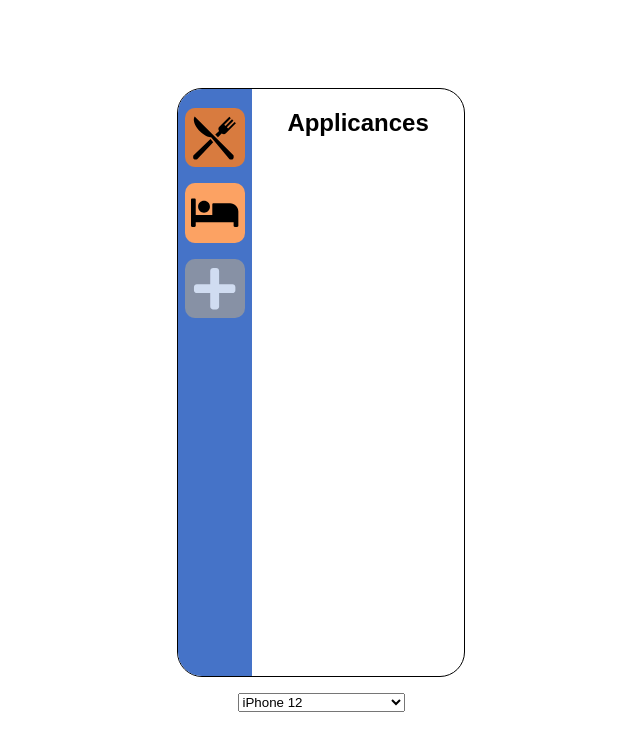
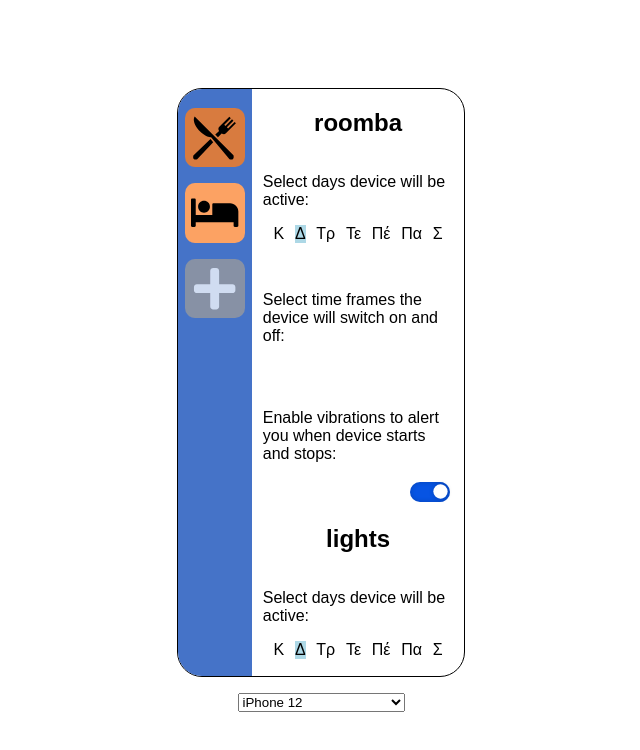
Before and after one commit to JonathanHYYan/Arduino-App-Mobile-Display, a React (Create React App) app: page /main in a window 1280 px wide. Both pictures are taken after a click on the icon 753 px from the left and 181 px from the top of the page. Shown: the top 750 px of the page, without its empty margins (319-959 px from the left). Built offline with nearby package versions, Linux system fonts and the light colour scheme.

Commit message:
[SDCWA-30] Added Settings render based on database

```diff
--- a/src/Assets/data.js
+++ b/src/Assets/data.js
@@ -5,14 +5,24 @@ export const data = [
       names: ["roomba", "lights"],
       boolean: [true, false],
     },
-    settings: {
+    settings: [
+      {
         days: [false, true, false, false, false, false, false],
         times: [
           { startHr: 9, startMin: 0, endHr: 11, endMin: 0 },
           { startHr: 18, startMin: 20, endHr: 19, endMin: 30 },
         ],
-      vibrate: false
+        vibrate: true,
       },
+      {
+        days: [false, true, false, false, false, false, false],
+        times: [
+          { startHr: 9, startMin: 0, endHr: 11, endMin: 0 },
+          { startHr: 18, startMin: 20, endHr: 19, endMin: 30 },
+        ],
+        vibrate: false,
+      },
+    ],
   },
   {
     room: "bed",
@@ -20,13 +30,23 @@ export const data = [
       names: ["test11", "test22"],
       boolean: [false, true],
     },
-    settings: {
+    settings: [
+      {
+        days: [false, true, false, false, false, false, false],
+        times: [
+          { startHr: 9, startMin: 0, endHr: 11, endMin: 0 },
+          { startHr: 18, startMin: 20, endHr: 19, endMin: 30 },
+        ],
+        vibrate: false,
+      },
+      {
         days: [false, true, false, true, false, true, false],
         times: [
           { startHr: 2, startMin: 0, endHr: 4, endMin: 0 },
           { startHr: 18, startMin: 8, endHr: 19, endMin: 7 },
         ],
-      vibrate: true
+        vibrate: true,
       },
+    ],
   },
 ];
--- a/src/Components/Appliance/ApplianceControls.js
+++ b/src/Components/Appliance/ApplianceControls.js
@@ -6,47 +6,97 @@ import {
   Gear,
   Settings,
   IconGrid,
+  Week,
+  Times,
+  SettingsControl,
+  Alert,
 } from "./ApplianceControlsStyles";
 import Toggle from "../Utlity/Toggle";
 import NewIcon from "./NewIcon";
+import { useState } from "react";
+import DayIcons from "../Utlity/DayIcons";
 
-const ApplianceControls = ({ rooms, state, newRooms, viewSettings, setViewSettings }) => {
-  const appliances = rooms.map((obj) => {
-    const controls = obj.appliance.names.map((name, index) => {
+const ApplianceControls = ({
+  rooms,
+  state,
+  newRooms,
+  settingToggle,
+  setSettingToggle,
+}) => {
+  const [settingDisplay, setSettingDisplay] = useState({
+    name: null,
+    index: null,
+  });
+
+  // Variable holding setting jsx render props.rooms if settings is avaibable
+  const configure = rooms.map((room) => {
+    const controls = room.settings?.map((setting, index) => {
       return (
-        <Appliance key={index} selected={state[index]}>
-          <p>{name}</p>
-          <Settings>
-            <Toggle state={obj.appliance.boolean[index]} />
-            <Gear onClick={()=>setViewSettings(true)}/>
-          </Settings>
-        </Appliance>
+        <>
+          <h2>{room.appliance.names[index]}</h2>
+          <SettingsControl key={index} selected={true}>
+            <p>Select days device will be active: </p>
+            <Week>
+              <DayIcons days={setting.days} />
+            </Week>
+            <Times>
+              <p>Select time frames the device will switch on and off: </p>
+            </Times>
+            <Alert>
+              <p>
+                Enable vibrations to alert you when device starts and stops:
+              </p>
+              <Toggle state={setting.vibrate} />
+            </Alert>
+          </SettingsControl>
+        </>
       );
     });
     return <>{controls}</>;
   });
 
+  // Variable holiding appliances currently registered to the device rendered from props.rooms
+  const appliances = rooms.map((room) => {
+    const controls = room.appliance.names.map((name, index) => {
+      return (
+        <>
+          <Appliance key={index} selected={state[index]}>
+            <p>{name}</p>
+            <Settings>
+              <Toggle state={room.appliance.boolean[index]} />
+              <Gear onClick={() => updateSettings(name, index)} />
+            </Settings>
+          </Appliance>
+        </>
+      );
+    });
+    return <>{controls}</>;
+  });
+
+  const updateSettings = (name, index) => {
+    setSettingToggle(!settingToggle);
+    setSettingDisplay(name, index);
+  };
+
   const updateRooms = (room) => {
     newRooms(room);
-    setViewSettings(false);
+    setSettingToggle(false);
   };
-
 
   return (
     <Appliances>
-      <h2>Applicances</h2>
-      {!viewSettings && appliances}
+      {!settingToggle ? <h2>Applicances</h2> : configure}
+      {!settingToggle && appliances}
       {state.includes(null) && (
         <IconGrid selected={true}>
           <NewIcon updateRooms={updateRooms} />
         </IconGrid>
       )}
-      {!state.includes(null) && !viewSettings ? (
+      {!state.includes(null) && !settingToggle ? (
         <AddControl>
           <Plus />
         </AddControl>
-      ): null}
-
+      ) : null}
     </Appliances>
   );
 };
--- a/src/Components/Appliance/ApplianceControlsStyles.js
+++ b/src/Components/Appliance/ApplianceControlsStyles.js
@@ -53,3 +53,23 @@ export const IconGrid = styled.div`
   flex-direction: column;
   width: 80%;
 `;
+
+export const SettingsControl = styled.div`
+width: 90%;
+margin: auto;
+`;
+
+export const Week = styled.div`
+display: flex;
+justify-content: space-evenly;
+`;
+
+export const Times = styled.div`
+margin: 3em 0  3em 0;
+`;
+
+export const Alert = styled.div`
+display: flex;
+flex-direction: column;
+align-items: flex-end;
+`;
--- a/src/Components/Main/MainPage.js
+++ b/src/Components/Main/MainPage.js
@@ -8,7 +8,7 @@ const MainPage = () => {
   // A data set needs to be imported or fetched from firebase on what applicances is available
   const [database, setDataBase] = useState(data);
   const [roomSelected, setRoomSelected] = useState([true, false]);
-  const [viewSettings, setViewSettings] = useState(false);
+  const [settingToggle, setSettingToggle] = useState(false);
 
   const selectRoom = (index) => {
     const updateRooms = roomSelected.map((room, i) => {
@@ -19,6 +19,7 @@ const MainPage = () => {
       }
     });
     setRoomSelected(updateRooms);
+    setSettingToggle(false);
   };
 
   const newRooms = (room) => {
@@ -44,11 +45,11 @@ const MainPage = () => {
         state={roomSelected}
         selectRoom={selectRoom}
         rooms={database}
-        setViewSettings={setViewSettings}
+        setSettingToggle={setSettingToggle}
       />
       <ApplianceControls
-        viewSettings={viewSettings}
-        setViewSettings={setViewSettings}
+        settingToggle={settingToggle}
+        setSettingToggle={setSettingToggle}
         rooms={database}
         state={roomSelected}
         newRooms={newRooms}
--- a/src/Components/Rooms/RoomIcons.js
+++ b/src/Components/Rooms/RoomIcons.js
@@ -1,6 +1,6 @@
 import { Kitchen, Bed, Icon, Plus, AddIcon, Rooms } from "./RoomiconsStyles";
 
-const RoomIcons = ({ state, selectRoom, rooms, setViewSettings }) => {
+const RoomIcons = ({ state, selectRoom, rooms, setSettingToggle }) => {
   const roomOptions = rooms.map((obj, index) => {
     const roomSelect =
       obj.room === "kitchen" ? <Kitchen /> : obj.room === "bed" ? <Bed /> : "";
@@ -17,7 +17,7 @@ const RoomIcons = ({ state, selectRoom, rooms, setViewSettings }) => {
 
   const addRoom = () => {
     selectRoom(null);
-    setViewSettings(false);
+    setSettingToggle(false);
   };
 
   return (
--- /dev/null
+++ b/src/Components/Utlity/DayIcons.js
@@ -0,0 +1,17 @@
+import { Day } from "./DayIconsStyles";
+
+const DayIcons = ({days}) => {
+    return(
+        <>
+            <Day active={days[0]}>Κ</Day>
+            <Day active={days[1]}>Δ</Day>
+            <Day active={days[2]}>Τρ</Day>
+            <Day active={days[3]}>Τε</Day>
+            <Day active={days[4]}>Πέ</Day>
+            <Day active={days[5]}>Πα</Day>
+            <Day active={days[6]}>Σ</Day>
+        </>
+    )
+};
+
+export default DayIcons;
--- /dev/null
+++ b/src/Components/Utlity/DayIconsStyles.js
@@ -0,0 +1,5 @@
+import styled from "styled-components";
+
+export const Day = styled.div`
+    background: ${({active}) => active ? 'lightblue': 'none'};
+`;
```
Lines whose indentation alone changed are shown as unchanged.
